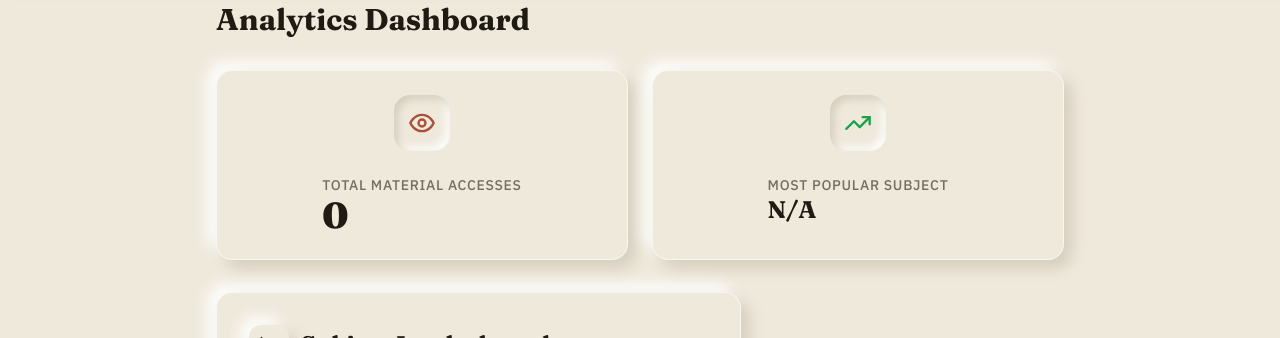
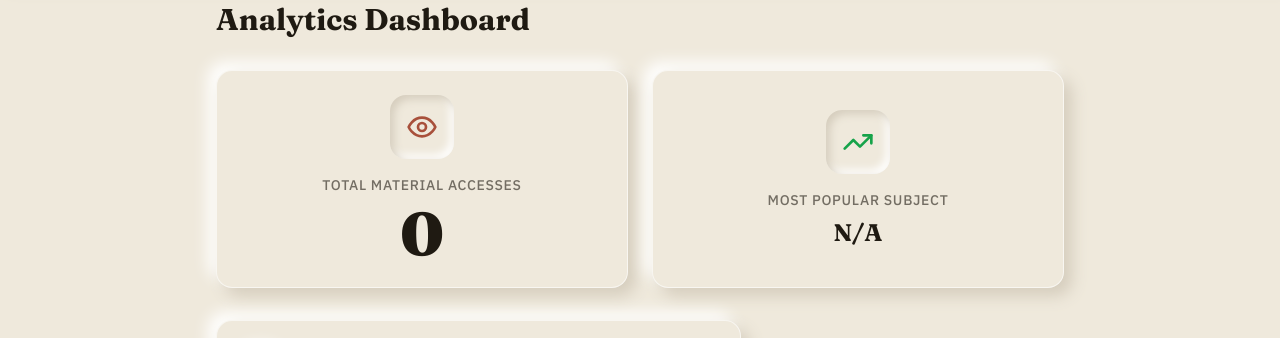
Before and after one commit to zgentech69/edu-scan, a Next.js app: page /supabasemaster/analytics in a window 1280 px wide. Shown: the part 144-482 px from the top of the page. Built offline with nearby package versions, Linux system fonts and the light colour scheme; no server answers; the database is empty.

Commit message:
fix: center align analytics dashboard cards

```diff
--- a/src/app/supabasemaster/analytics/page.tsx
+++ b/src/app/supabasemaster/analytics/page.tsx
@@ -29,27 +29,27 @@ export default async function AnalyticsPage() {
       </div>
 
       <div className="grid grid-cols-1 md:grid-cols-2 gap-6">
-        <NeumorphicCard className="p-6 flex items-center gap-6">
-          <div className="w-14 h-14 rounded-2xl bg-sand-100 shadow-neu-pressed flex items-center justify-center text-clay">
-            <Eye size={28} />
+        <NeumorphicCard className="p-6 flex flex-col items-center justify-center gap-4 text-center">
+          <div className="w-16 h-16 rounded-2xl bg-sand-100 shadow-neu-pressed flex items-center justify-center text-clay">
+            <Eye size={32} />
           </div>
           <div>
-            <p className="text-sand-900/60 font-medium text-sm uppercase tracking-wider">Total Material Accesses</p>
-            <h3 className="text-4xl font-display font-black text-sand-900">{totalViews}</h3>
+            <p className="text-sand-900/60 font-medium text-sm uppercase tracking-wider mb-2">Total Material Accesses</p>
+            <h3 className="text-6xl font-display font-black text-sand-900">{totalViews}</h3>
           </div>
         </NeumorphicCard>
 
-        <NeumorphicCard className="p-6 flex items-center gap-6">
-          <div className="w-14 h-14 rounded-2xl bg-sand-100 shadow-neu-pressed flex items-center justify-center text-green-600">
-            <TrendingUp size={28} />
+        <NeumorphicCard className="p-6 flex flex-col items-center justify-center gap-4 text-center">
+          <div className="w-16 h-16 rounded-2xl bg-sand-100 shadow-neu-pressed flex items-center justify-center text-green-600">
+            <TrendingUp size={32} />
           </div>
           <div>
-            <p className="text-sand-900/60 font-medium text-sm uppercase tracking-wider">Most Popular Subject</p>
+            <p className="text-sand-900/60 font-medium text-sm uppercase tracking-wider mb-2">Most Popular Subject</p>
             <h3 className="text-2xl font-display font-bold text-sand-900 leading-tight">
               {topSubject?.name || 'N/A'}
             </h3>
             {topSubject && (
-              <p className="text-sand-900/70 text-sm font-medium">
+              <p className="text-sand-900/70 text-sm font-medium mt-1">
                 {topSubject.view_count} views • {topSubject.branch || 'First Year'}
               </p>
             )}
```
